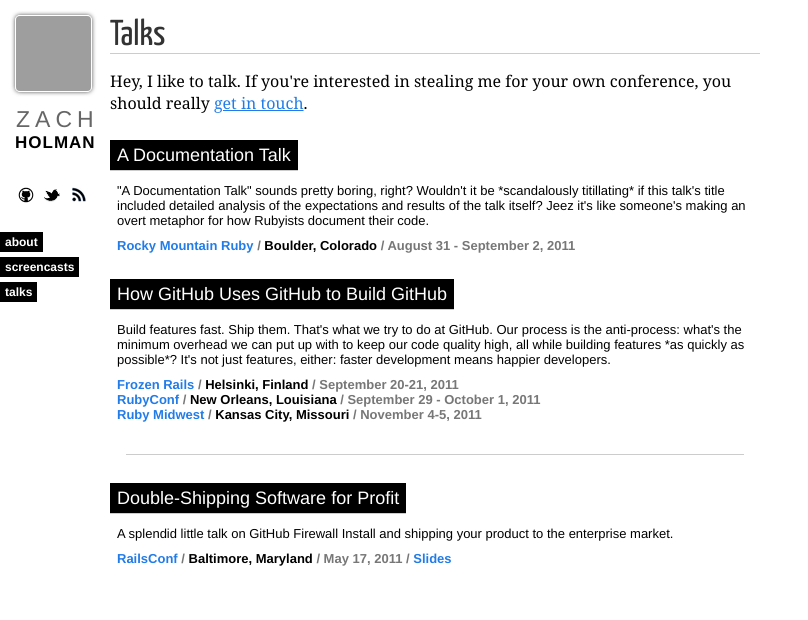
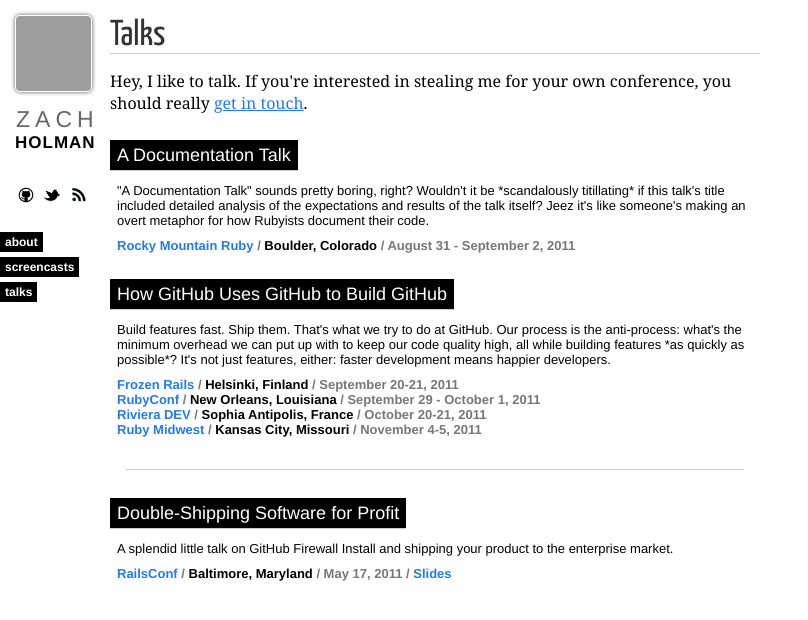
Before and after one commit to broccolini/designertocoder.github.com, a Jekyll site: the page built from talks.html, in a window 1280 px wide, cut to the strip 0-620 px from the top of the page. Shown: the whole strip, without its empty margins (0-808 px from the left). Built offline with Jekyll 4.4.1, drawn with Linux system fonts in a browser that asks for light colours; nearby versions of some CDN libraries; Markdown is read by kramdown in place of the engine named in the settings; comment, search, counter and statistics services are not loaded; grey boxes are pictures that could not be loaded.

Commit message:
rivera dev

```diff
--- a/talks.html
+++ b/talks.html
@@ -49,6 +49,12 @@
         </div>
 
         <div class="byline">
+          <a href="http://rivieradev.com">Riviera DEV</a> /
+          <strong>Sophia Antipolis, France</strong> /
+          October 20-21, 2011
+        </div>
+
+        <div class="byline">
           <a href="http://www.rubymidwest.com">Ruby Midwest</a> /
           <strong>Kansas City, Missouri</strong> /
           November 4-5, 2011
```
